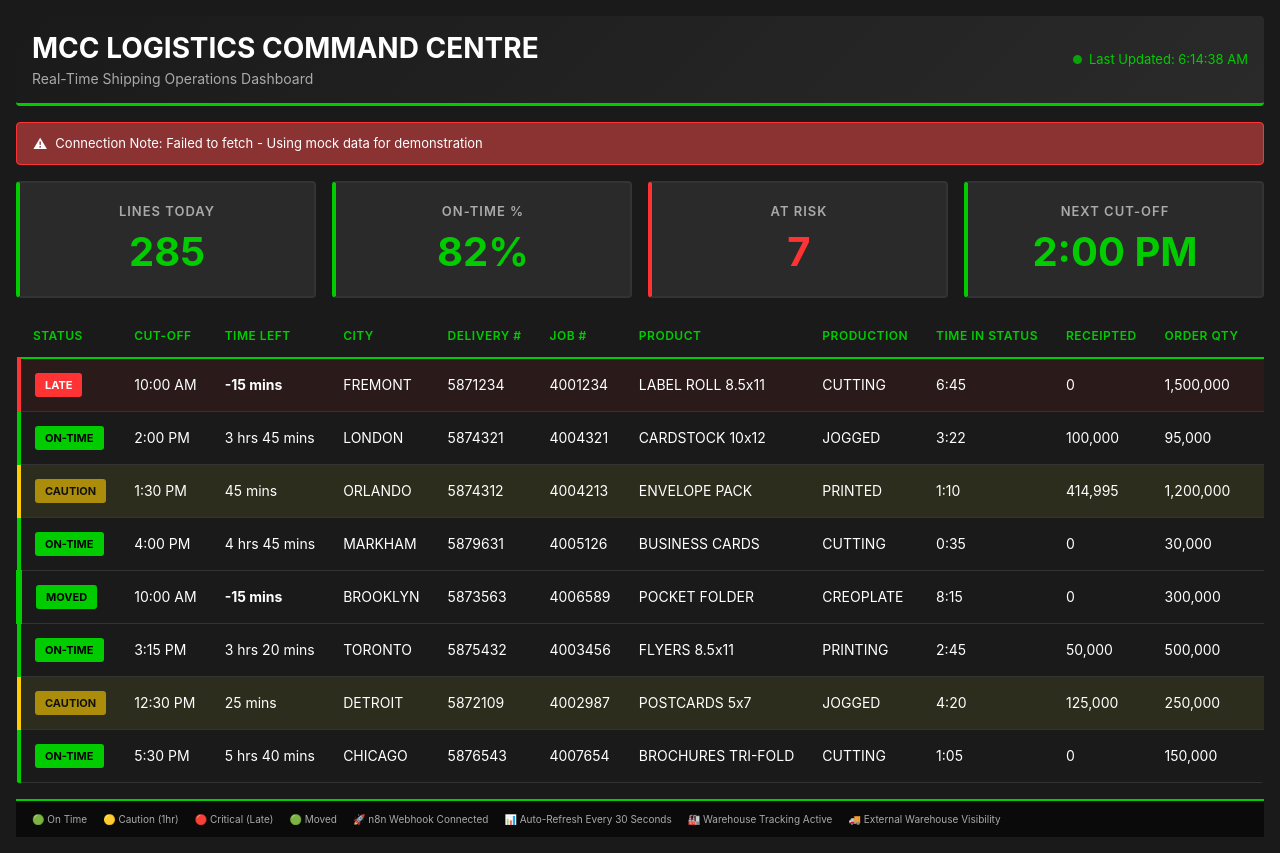
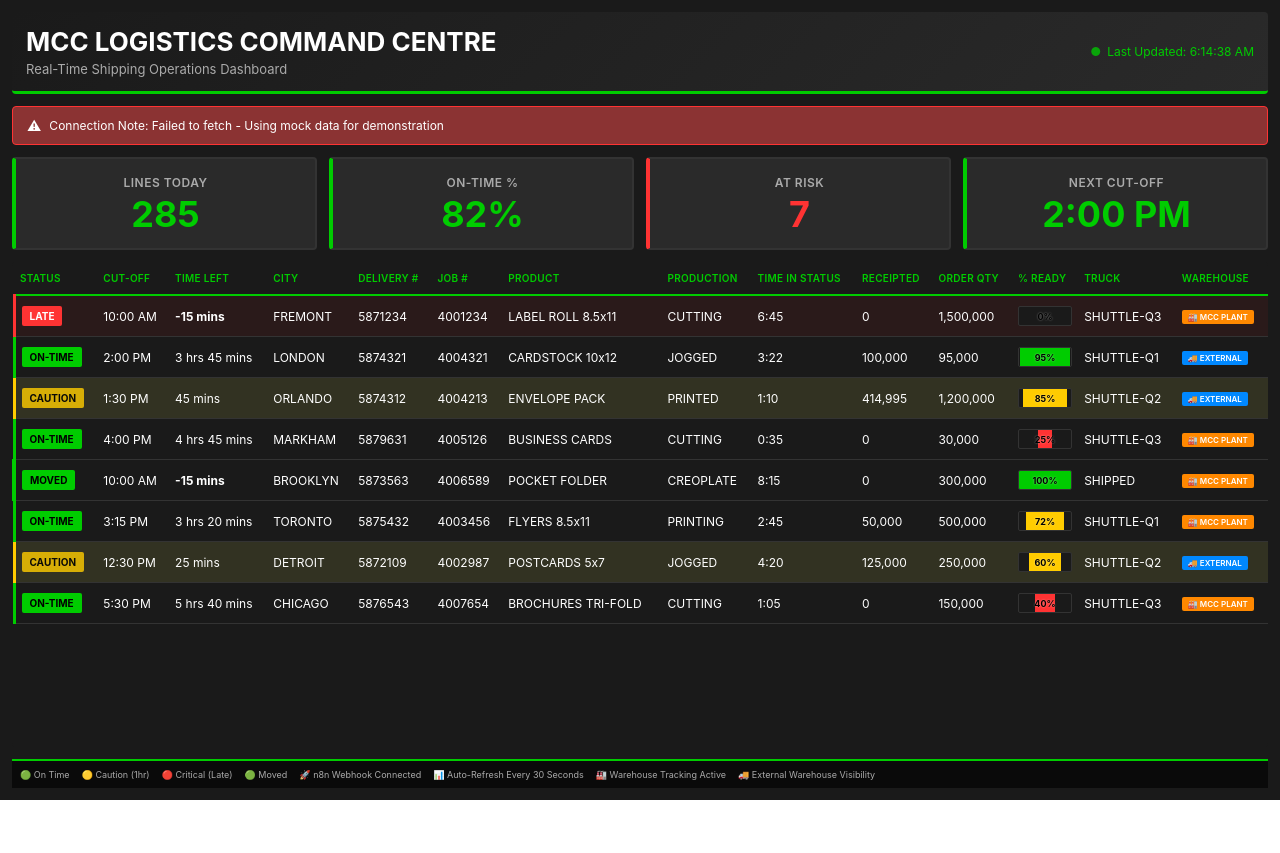
Before and after one commit to ricardo-business-camp/mcc-logistics-dashboard, a React (Create React App) app: page / in a window 1280 px wide. After the commit the page ends 800 px from the top, so only its background shows below. Built offline with nearby package versions, Linux system fonts and the light colour scheme.

Commit message:
Update App.css

```diff
--- a/src/App.css
+++ b/src/App.css
@@ -26,6 +26,7 @@
   padding: 8px;
   width: 100%;
   overflow-x: hidden;
+  gap: 0;
 }
 
 /* HEADER */
@@ -35,6 +36,7 @@
   margin-bottom: 8px;
   padding: 12px;
   border-radius: 4px;
+  flex-shrink: 0;
 }
 
 .header-content {
@@ -90,6 +92,7 @@
   align-items: center;
   gap: 8px;
   font-size: 12px;
+  flex-shrink: 0;
 }
 
 .alert-icon {
@@ -99,9 +102,10 @@
 /* METRICS GRID */
 .metrics-grid {
   display: grid;
-  grid-template-columns: repeat(auto-fit, minmax(120px, 1fr));
+  grid-template-columns: repeat(auto-fit, minmax(100px, 1fr));
   gap: 8px;
   margin-bottom: 8px;
+  flex-shrink: 0;
 }
 
 .metric-card {
@@ -111,6 +115,10 @@
   padding: 12px;
   border-radius: 4px;
   text-align: center;
+  min-height: 80px;
+  display: flex;
+  flex-direction: column;
+  justify-content: center;
 }
 
 .metric-card.at-risk {
@@ -118,18 +126,19 @@
 }
 
 .metric-label {
-  font-size: 11px;
+  font-size: 10px;
   color: #aaaaaa;
   text-transform: uppercase;
-  letter-spacing: 1px;
-  margin-bottom: 6px;
+  letter-spacing: 0.5px;
+  margin-bottom: 4px;
   font-weight: 600;
 }
 
 .metric-value {
-  font-size: 24px;
+  font-size: 22px;
   font-weight: bold;
   color: #00cc00;
+  line-height: 1;
 }
 
 .metric-card.at-risk .metric-value {
@@ -146,13 +155,13 @@
   border-radius: 4px;
   width: 100%;
   -webkit-overflow-scrolling: touch;
+  min-height: 200px;
 }
 
 .orders-table {
   width: 100%;
-  min-width: 100%;
   border-collapse: collapse;
-  font-size: 12px;
+  font-size: 11px;
 }
 
 .orders-table thead {
@@ -163,23 +172,24 @@
 }
 
 .orders-table th {
-  padding: 10px 8px;
+  padding: 8px 6px;
   text-align: left;
   color: #00cc00;
   font-weight: 600;
   text-transform: uppercase;
-  font-size: 10px;
-  letter-spacing: 0.5px;
+  font-size: 9px;
+  letter-spacing: 0.3px;
   border-bottom: 2px solid #00cc00;
   white-space: nowrap;
-  min-width: 60px;
+  min-width: 45px;
 }
 
 .orders-table td {
-  padding: 10px 8px;
+  padding: 8px 6px;
   border-bottom: 1px solid #333333;
   color: #ffffff;
   white-space: nowrap;
+  font-size: 11px;
 }
 
 .orders-table tbody tr {
@@ -193,27 +203,26 @@
 /* Row Status Colors */
 .orders-table .row-late,
 .orders-table .row-critical {
-  border-left: 4px solid #ff3333;
+  border-left: 3px solid #ff3333;
   background-color: #2a1a1a;
 }
 
 .orders-table .row-ontime {
-  border-left: 4px solid #00cc00;
+  border-left: 3px solid #00cc00;
 }
 
 .orders-table .row-caution {
-  border-left: 4px solid #ffcc00;
-  background-color: #2a2a1a;
-  animation: flashBg 2s infinite;
+  border-left: 3px solid #ffcc00;
+  animation: flashCaution 1.5s infinite;
 }
 
-@keyframes flashBg {
+@keyframes flashCaution {
   0%, 100% { background-color: #2a2a1a; }
   50% { background-color: #3a3a2a; }
 }
 
 .orders-table .row-moved {
-  border-left: 6px solid #00cc00;
+  border-left: 4px solid #00cc00;
 }
 
 .status-cell {
@@ -228,9 +237,9 @@
 /* Status Badge */
 .status-badge {
   display: inline-block;
-  padding: 4px 8px;
-  border-radius: 3px;
-  font-size: 10px;
+  padding: 3px 6px;
+  border-radius: 2px;
+  font-size: 9px;
   font-weight: bold;
   text-transform: uppercase;
   background-color: #333333;
@@ -252,7 +261,7 @@
 .status-badge.caution {
   background-color: #ffcc00;
   color: #000000;
-  animation: flash 1s infinite;
+  animation: flashBadge 1.5s infinite;
 }
 
 .status-badge.moved {
@@ -260,7 +269,7 @@
   color: #000000;
 }
 
-@keyframes flash {
+@keyframes flashBadge {
   0%, 100% { opacity: 1; }
   50% { opacity: 0.6; }
 }
@@ -269,10 +278,10 @@
 .progress-bar {
   position: relative;
   width: 100%;
-  height: 20px;
+  height: 16px;
   background-color: #1a1a1a;
   border: 1px solid #333333;
-  border-radius: 3px;
+  border-radius: 2px;
   overflow: hidden;
   display: flex;
   align-items: center;
@@ -300,31 +309,35 @@
 
 .progress-text {
   position: absolute;
-  font-size: 9px;
+  font-size: 8px;
   font-weight: bold;
   color: #000000;
   text-shadow: 0 0 2px rgba(255, 255, 255, 0.5);
   z-index: 10;
 }
 
+/* % READY TEXT COLORS */
 .ready-green {
   color: #00cc00;
+  font-weight: bold;
 }
 
 .ready-yellow {
   color: #ffcc00;
+  font-weight: bold;
 }
 
 .ready-red {
   color: #ff3333;
+  font-weight: bold;
 }
 
 /* Warehouse Badge */
 .warehouse-badge {
   display: inline-block;
-  padding: 4px 8px;
-  border-radius: 3px;
-  font-size: 10px;
+  padding: 2px 6px;
+  border-radius: 2px;
+  font-size: 8px;
   font-weight: 600;
   white-space: nowrap;
 }
@@ -343,17 +356,18 @@
 .footer {
   background-color: #0a0a0a;
   border-top: 2px solid #00cc00;
-  padding: 8px;
-  font-size: 9px;
+  padding: 6px;
+  font-size: 8px;
   color: #aaaaaa;
   overflow-x: auto;
   -webkit-overflow-scrolling: touch;
   width: 100%;
+  flex-shrink: 0;
 }
 
 .footer-content {
   display: flex;
-  gap: 12px;
+  gap: 10px;
   flex-wrap: wrap;
   white-space: nowrap;
 }
@@ -368,6 +382,90 @@
 
 @media (min-width: 481px) {
   .app-container {
+    padding: 10px;
+  }
+
+  .header {
+    padding: 12px;
+    margin-bottom: 10px;
+  }
+
+  .header-title h1 {
+    font-size: 20px;
+  }
+
+  .header-title .subtitle {
+    font-size: 12px;
+  }
+
+  .header-timestamp {
+    font-size: 11px;
+  }
+
+  .connection-alert {
+    padding: 8px 12px;
+    font-size: 11px;
+    margin-bottom: 10px;
+  }
+
+  .metrics-grid {
+    grid-template-columns: repeat(2, 1fr);
+    gap: 10px;
+    margin-bottom: 10px;
+  }
+
+  .metric-card {
+    padding: 14px;
+  }
+
+  .metric-label {
+    font-size: 11px;
+  }
+
+  .metric-value {
+    font-size: 28px;
+  }
+
+  .orders-table {
+    font-size: 12px;
+  }
+
+  .orders-table th {
+    font-size: 10px;
+    padding: 10px;
+    min-width: 55px;
+  }
+
+  .orders-table td {
+    padding: 10px;
+    font-size: 12px;
+  }
+
+  .status-badge {
+    font-size: 10px;
+    padding: 4px 8px;
+  }
+
+  .progress-bar {
+    height: 18px;
+  }
+
+  .progress-text {
+    font-size: 9px;
+  }
+
+  .footer-content {
+    gap: 12px;
+    font-size: 9px;
+  }
+}
+
+/* ============================================
+   DESKTOP (769px - 1919px)
+   ============================================ */
+
+@media (min-width: 769px) {
+  .app-container {
     padding: 12px;
   }
 
@@ -377,7 +475,7 @@
   }
 
   .header-title h1 {
-    font-size: 22px;
+    font-size: 26px;
   }
 
   .header-title .subtitle {
@@ -395,128 +493,55 @@
   }
 
   .metrics-grid {
-    grid-template-columns: repeat(2, 1fr);
+    grid-template-columns: repeat(4, 1fr);
     gap: 12px;
     margin-bottom: 12px;
   }
 
   .metric-card {
     padding: 16px;
+    min-height: 90px;
   }
 
   .metric-label {
     font-size: 12px;
+    margin-bottom: 6px;
   }
 
   .metric-value {
-    font-size: 32px;
+    font-size: 36px;
+  }
+
+  .table-container {
+    margin-bottom: 12px;
   }
 
   .orders-table {
-    font-size: 13px;
+    font-size: 12px;
   }
 
   .orders-table th {
-    font-size: 11px;
-    padding: 12px;
-    min-width: 70px;
+    font-size: 10px;
+    padding: 10px 6px;
+    min-width: 50px;
   }
 
   .orders-table td {
-    padding: 12px;
-  }
-
-  .status-badge {
-    font-size: 11px;
-    padding: 5px 10px;
-  }
-
-  .footer-content {
-    gap: 16px;
-    font-size: 10px;
-  }
-}
-
-/* ============================================
-   DESKTOP (769px - 1919px)
-   ============================================ */
-
-@media (min-width: 769px) {
-  .app-container {
-    padding: 16px;
-  }
-
-  .header {
-    padding: 16px;
-    margin-bottom: 16px;
-  }
-
-  .header-title h1 {
-    font-size: 28px;
-  }
-
-  .header-title .subtitle {
-    font-size: 14px;
-  }
-
-  .header-timestamp {
-    font-size: 13px;
-  }
-
-  .connection-alert {
-    padding: 12px 16px;
-    font-size: 13px;
-    margin-bottom: 16px;
-  }
-
-  .metrics-grid {
-    grid-template-columns: repeat(4, 1fr);
-    gap: 16px;
-    margin-bottom: 16px;
-  }
-
-  .metric-card {
-    padding: 20px;
-  }
-
-  .metric-label {
-    font-size: 13px;
-    margin-bottom: 8px;
-  }
-
-  .metric-value {
-    font-size: 40px;
-  }
-
-  .table-container {
-    margin-bottom: 16px;
-  }
-
-  .orders-table {
-    font-size: 14px;
-  }
-
-  .orders-table th {
+    padding: 10px 6px;
     font-size: 12px;
-    padding: 14px;
-    min-width: 80px;
-  }
-
-  .orders-table td {
-    padding: 14px;
   }
 
   .progress-bar {
-    height: 24px;
+    height: 20px;
   }
 
   .progress-text {
-    font-size: 10px;
+    font-size: 9px;
   }
 
   .footer {
-    padding: 12px 16px;
-    font-size: 11px;
+    padding: 8px;
+    font-size: 10px;
   }
 }
 
@@ -526,13 +551,13 @@
 
 @media (min-width: 1920px) {
   .app-container {
-    padding: 24px;
+    padding: 20px;
   }
 
   .header {
-    padding: 24px;
-    margin-bottom: 24px;
-    border-bottom-width: 5px;
+    padding: 20px;
+    margin-bottom: 20px;
+    border-bottom-width: 4px;
   }
 
   .header-content {
@@ -540,112 +565,114 @@
   }
 
   .header-title h1 {
-    font-size: 48px;
+    font-size: 44px;
     font-weight: 900;
-    letter-spacing: 2px;
+    letter-spacing: 1px;
   }
 
   .header-title .subtitle {
-    font-size: 22px;
-    margin-top: 8px;
+    font-size: 20px;
+    margin-top: 6px;
   }
 
   .header-timestamp {
-    font-size: 18px;
+    font-size: 16px;
     gap: 10px;
   }
 
   .live-indicator {
-    font-size: 24px;
+    font-size: 22px;
   }
 
   .connection-alert {
-    padding: 16px 20px;
-    font-size: 16px;
-    margin-bottom: 24px;
+    padding: 14px 18px;
+    font-size: 14px;
+    margin-bottom: 20px;
     border-width: 2px;
   }
 
   .alert-icon {
-    font-size: 20px;
+    font-size: 18px;
   }
 
   .metrics-grid {
     grid-template-columns: repeat(4, 1fr);
-    gap: 24px;
-    margin-bottom: 24px;
+    gap: 20px;
+    margin-bottom: 20px;
   }
 
   .metric-card {
-    padding: 32px;
+    padding: 28px;
     border-width: 3px;
-    border-left-width: 6px;
+    border-left-width: 5px;
+    min-height: 120px;
   }
 
   .metric-label {
-    font-size: 20px;
-    letter-spacing: 2px;
-    margin-bottom: 16px;
+    font-size: 18px;
+    letter-spacing: 1px;
+    margin-bottom: 12px;
   }
 
   .metric-value {
-    font-size: 72px;
+    font-size: 64px;
     font-weight: 900;
   }
 
   .table-container {
-    margin-bottom: 24px;
+    margin-bottom: 20px;
   }
 
   .orders-table {
-    font-size: 16px;
+    font-size: 14px;
   }
 
   .orders-table th {
-    font-size: 14px;
-    padding: 20px;
-    letter-spacing: 1px;
+    font-size: 12px;
+    padding: 16px;
+    letter-spacing: 0.5px;
     border-bottom-width: 3px;
-    min-width: 120px;
+    min-width: 90px;
   }
 
   .orders-table td {
-    padding: 20px;
+    padding: 16px;
     border-bottom-width: 2px;
+    font-size: 14px;
   }
 
   .orders-table tbody tr {
-    height: 60px;
+    height: 50px;
   }
 
   .status-badge {
-    font-size: 13px;
-    padding: 8px 16px;
-    letter-spacing: 1px;
+    font-size: 12px;
+    padding: 6px 14px;
+    letter-spacing: 0.5px;
   }
 
   .progress-bar {
-    height: 32px;
+    height: 28px;
   }
 
   .progress-text {
-    font-size: 12px;
+    font-size: 11px;
     font-weight: bold;
   }
 
   .warehouse-badge {
-    font-size: 13px;
-    padding: 6px 12px;
+    font-size: 12px;
+    padding: 5px 10px;
   }
 
   .footer {
-    padding: 20px 24px;
-    font-size: 14px;
+    padding: 16px;
+    font-size: 12px;
     border-top-width: 3px;
   }
 
   .footer-content {
-    gap: 32px;
+    gap: 28px;
   }
 }
 
@@ -654,8 +681,8 @@
    ============================================ */
 
 .table-container::-webkit-scrollbar {
-  height: 8px;
-  width: 8px;
+  height: 6px;
+  width: 6px;
 }
 
 .table-container::-webkit-scrollbar-track {
@@ -664,7 +691,7 @@
 
 .table-container::-webkit-scrollbar-thumb {
   background-color: #00cc00;
-  border-radius: 4px;
+  border-radius: 3px;
 }
 
 .table-container::-webkit-scrollbar-thumb:hover {
@@ -672,7 +699,7 @@
 }
 
 .footer::-webkit-scrollbar {
-  height: 6px;
+  height: 4px;
 }
 
 .footer::-webkit-scrollbar-track {
@@ -681,5 +708,5 @@
 
 .footer::-webkit-scrollbar-thumb {
   background-color: #00cc00;
-  border-radius: 3px;
+  border-radius: 2px;
 }
```
